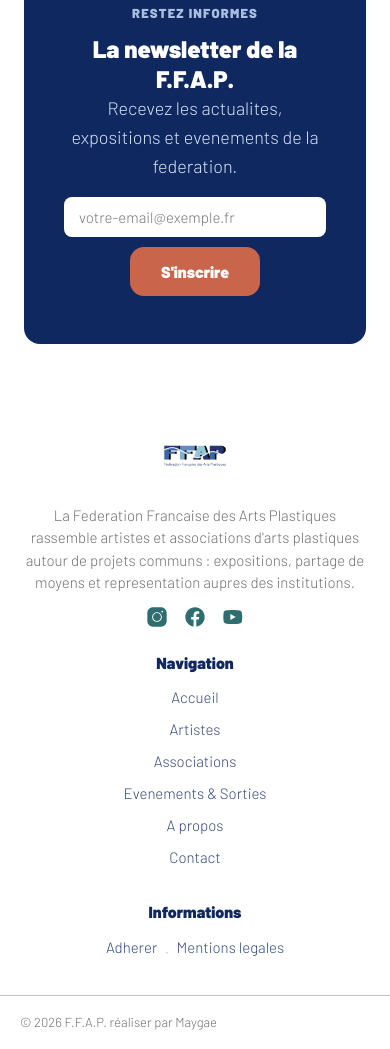
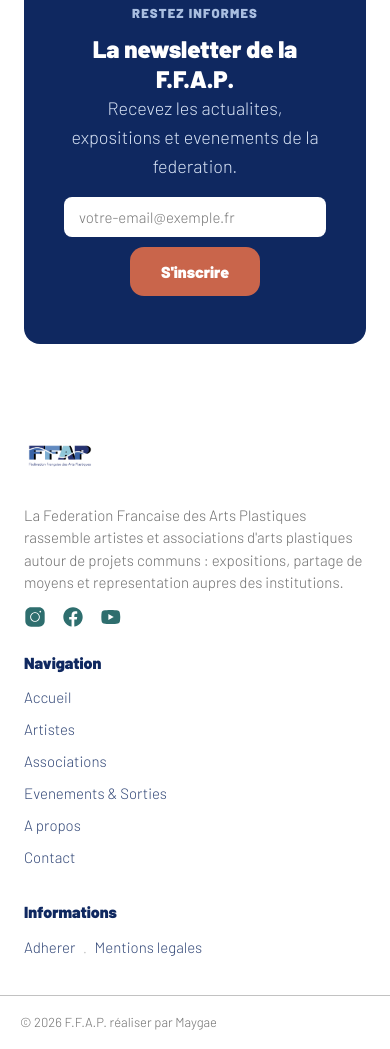
Before and after one commit to Maygae/ffap-site, a plain HTML site: page ffap-frontend/index.html in a window 390 px wide. Shown: the part 4017-5066 px from the top of the page. Drawn offline with Linux system fonts and the light colour scheme; no server answers.

Commit message:
Footer mobile : passage en alignement gauche (logo, texte, reseaux, nav, informations, copyright) avec la meme marge horizontale que le reste du site, au lieu du centre

```diff
--- a/ffap-frontend/css/style.css
+++ b/ffap-frontend/css/style.css
@@ -690,12 +690,12 @@ a.card:hover { box-shadow: 0 4px 12px rgba(0,0,0,0.1); }
   .card-body { padding: 10px 12px; }
   .card-body h3 { font-size: 14px; }
   .logo-mark { height: 60px; }
-  .footer-inner { grid-template-columns: 1fr; gap: 22px; padding: 20px 24px 28px; text-align: center; }
-  .footer-brand .footer-logo-badge { margin: 0 auto 12px; }
-  .footer-desc { max-width: none; margin: 0 auto; line-height: 1.5; }
-  .footer-social { justify-content: center; margin-top: 12px; }
+  .footer-inner { grid-template-columns: 1fr; gap: 22px; padding: 20px 24px 28px; text-align: left; }
+  .footer-brand .footer-logo-badge { margin: 0 0 12px; }
+  .footer-desc { max-width: none; margin: 0; line-height: 1.5; }
+  .footer-social { justify-content: flex-start; margin-top: 12px; }
   .footer-col h3 { margin-bottom: 10px; }
   .footer-col a { margin-bottom: 8px; }
-  .footer-info-row { justify-content: center; }
-  .footer-bottom { text-align: center; padding: 16px 20px; }
+  .footer-info-row { justify-content: flex-start; }
+  .footer-bottom { text-align: left; padding: 16px 20px; }
 }
```
